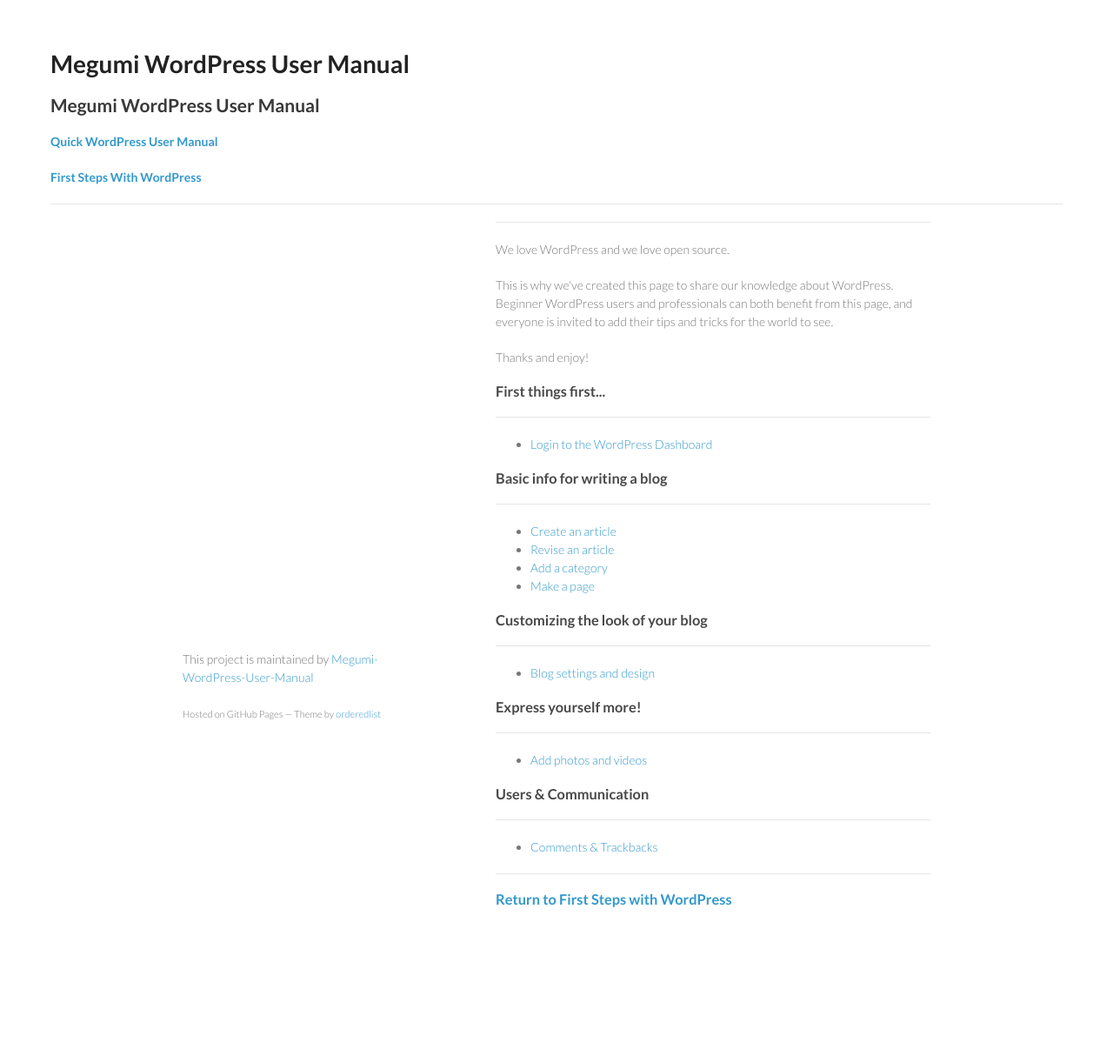
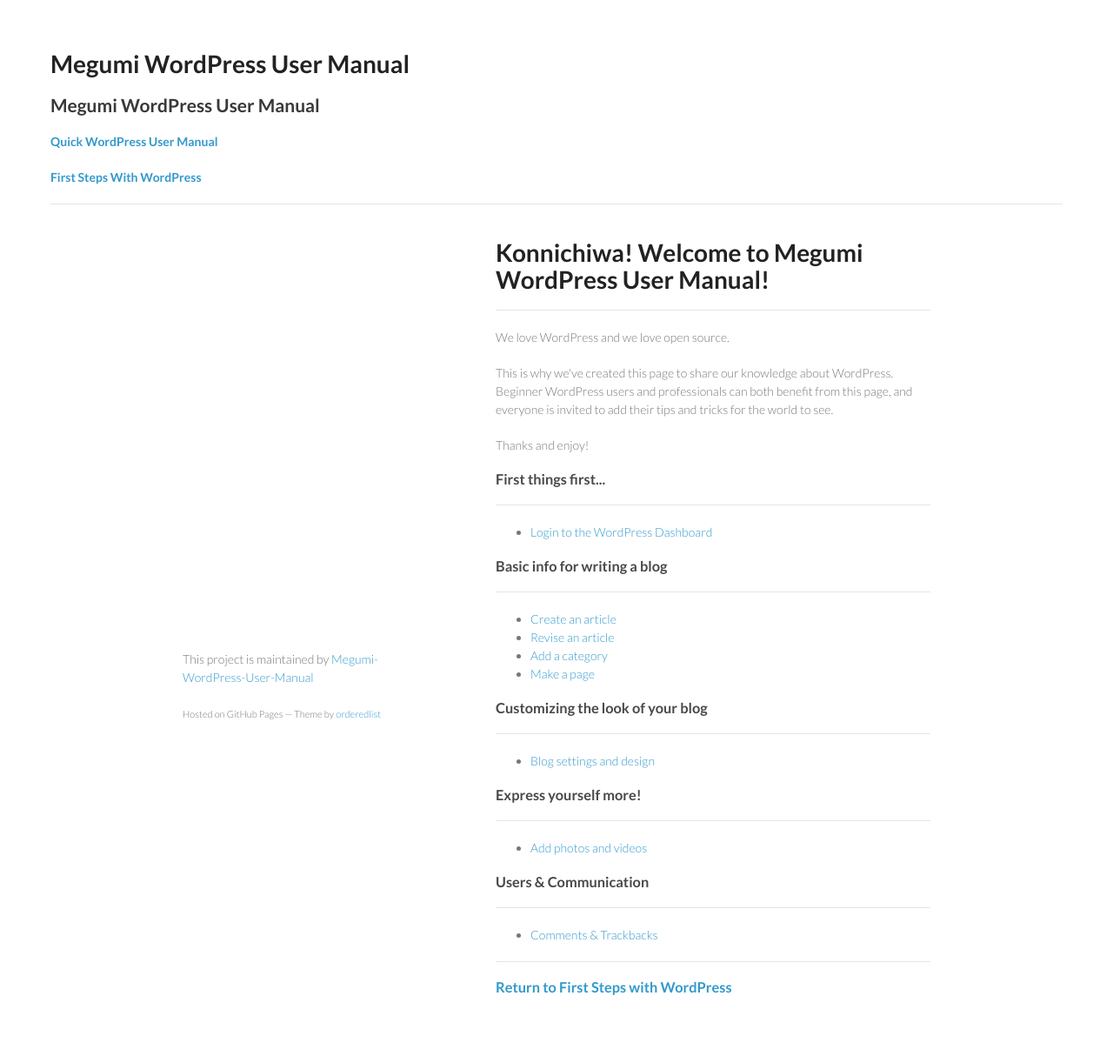
Before and after one commit to Megumi-WordPress-User-Manual/Intro, a Jekyll site: the page built from index.html, in a window 1280 px wide. Shown: the whole page at 87% size. Built offline with Jekyll 4.4.1, drawn with Linux system fonts in a browser that asks for light colours; before the commit the page ends 1113 px from its top, so only the background shows below that.

Commit message:
Update index.html

```diff
--- a/index.html
+++ b/index.html
@@ -19,6 +19,12 @@
   <body>
     <div class="wrapper">
       <section>
+        <h1>
+<a id="megumi-wordpress-user-manual" class="anchor" href="#megumi-wordpress-user-manual" aria-hidden="true"><span class="octicon octicon-link"></span></a></h1>
+
+<h1>
+<a id="konnichiwa-welcome-to-megumi-wordpress-user-manual" class="anchor" href="#konnichiwa-welcome-to-megumi-wordpress-user-manual" aria-hidden="true"><span class="octicon octicon-link"></span></a>Konnichiwa! Welcome to Megumi WordPress User Manual!</h1>
+
 
 <hr>
 
```
Also changed, not shown: other parts of index.html (+1 -1 lines).
